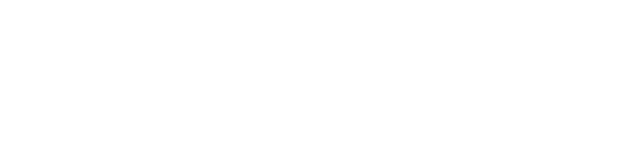
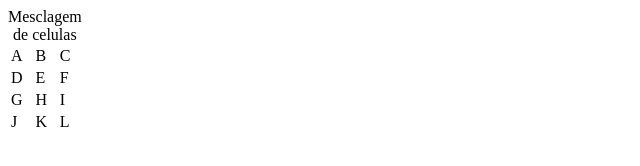
Before and after one commit to RenanLamorim/Modulo-3, a plain HTML site: page Exercicios-de-tabelas/tabela003.html in a window 1280 px wide. Shown: the whole page, without its empty margins (0-640 px from the left). Drawn offline with Linux system fonts and the light colour scheme.

Commit message:
Mesclagem de celulas

```diff
--- a/Exercicios-de-tabelas/tabela003.html
+++ b/Exercicios-de-tabelas/tabela003.html
@@ -7,21 +7,27 @@
 </head>
 <body>
   <table>
+    <caption>Mesclagem de celulas</caption>
     <tr>
-        <td></td>
-        <td></td>
-        <td></td>
+        <td>A</td>
+        <td>B</td>
+        <td>C</td>
     </tr>
     <tr>
-        <td></td>
-        <td></td>
-        <td></td>
+        <td>D</td>
+        <td>E</td>
+        <td>F</td>
     </tr>
     <tr>
-        <td></td>
-        <td></td>
-        <td></td>
+        <td>G</td>
+        <td>H</td>
+        <td>I</td>
     </tr>
+    <tr>
+      <td>J</td>
+      <td>K</td>
+      <td>L</td>
+  </tr>
   </table>
 </body>
 </html>
```
Also changed, not shown: Exercicios-de-tabelas/Anotações.txt.
